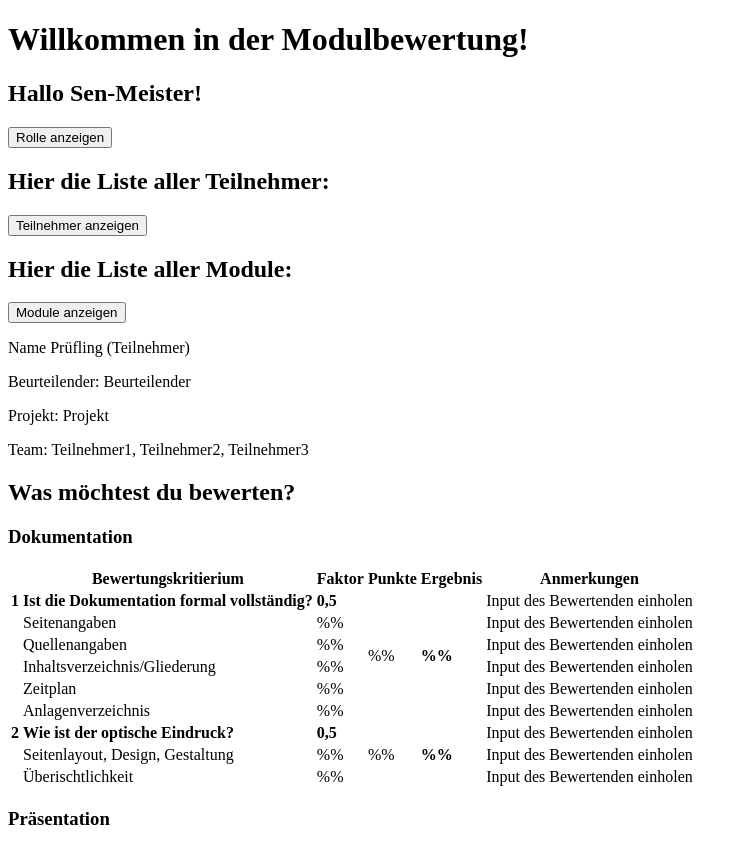
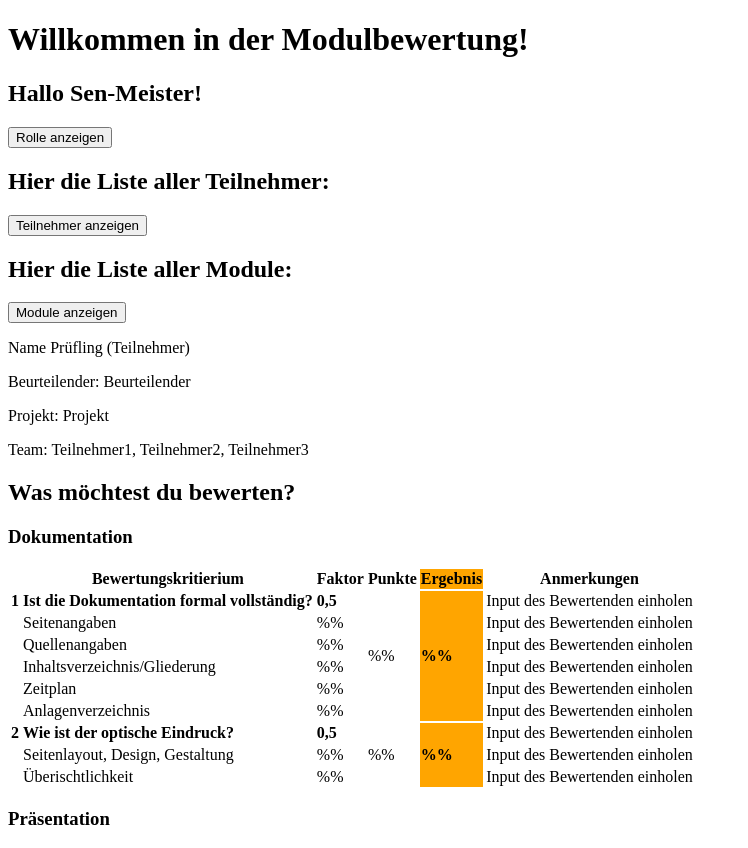
Before and after one commit to Kaarjalan/ModulbewertungFrontend, an Angular app: page / in a window 1280 px wide. Shown: the whole page, without its empty margins (0-748 px from the left). Built offline with nearby package versions, Linux system fonts and the light colour scheme.

Commit message:
Bug gefixt → Tabelle wird angezeigt + Ausklapp-Buttons funktionieren. Und ok, ich mache ja schon einen Branch für updates....

```diff
--- a/src/app/documentation/documentation.component.html
+++ b/src/app/documentation/documentation.component.html
@@ -1,5 +1,13 @@
 <div>
     <table>
+        <colgroup>
+            <col />
+            <col />
+            <col />
+            <col />
+            <col style="background-color: orange" />
+          </colgroup>
+        <thead>
             <tr>
                 <td>    </td>
                 <th>Bewertungskritierium</th>
@@ -8,7 +16,8 @@
                 <th>Ergebnis</th>
                 <th>Anmerkungen</th>
             </tr>
-
+        </thead>
+        <tbody>
             <!-- 1. Ist die Dokumentation formal vollständig?-->
             <tr>
                 <td><b>1</b></td>
@@ -70,5 +79,6 @@
                 <td>%%</td>
                 <td>Input des Bewertenden einholen</td>
             </tr>
+        </tbody>
     </table>
 </div>
```
Lines whose indentation alone changed are shown as unchanged.
